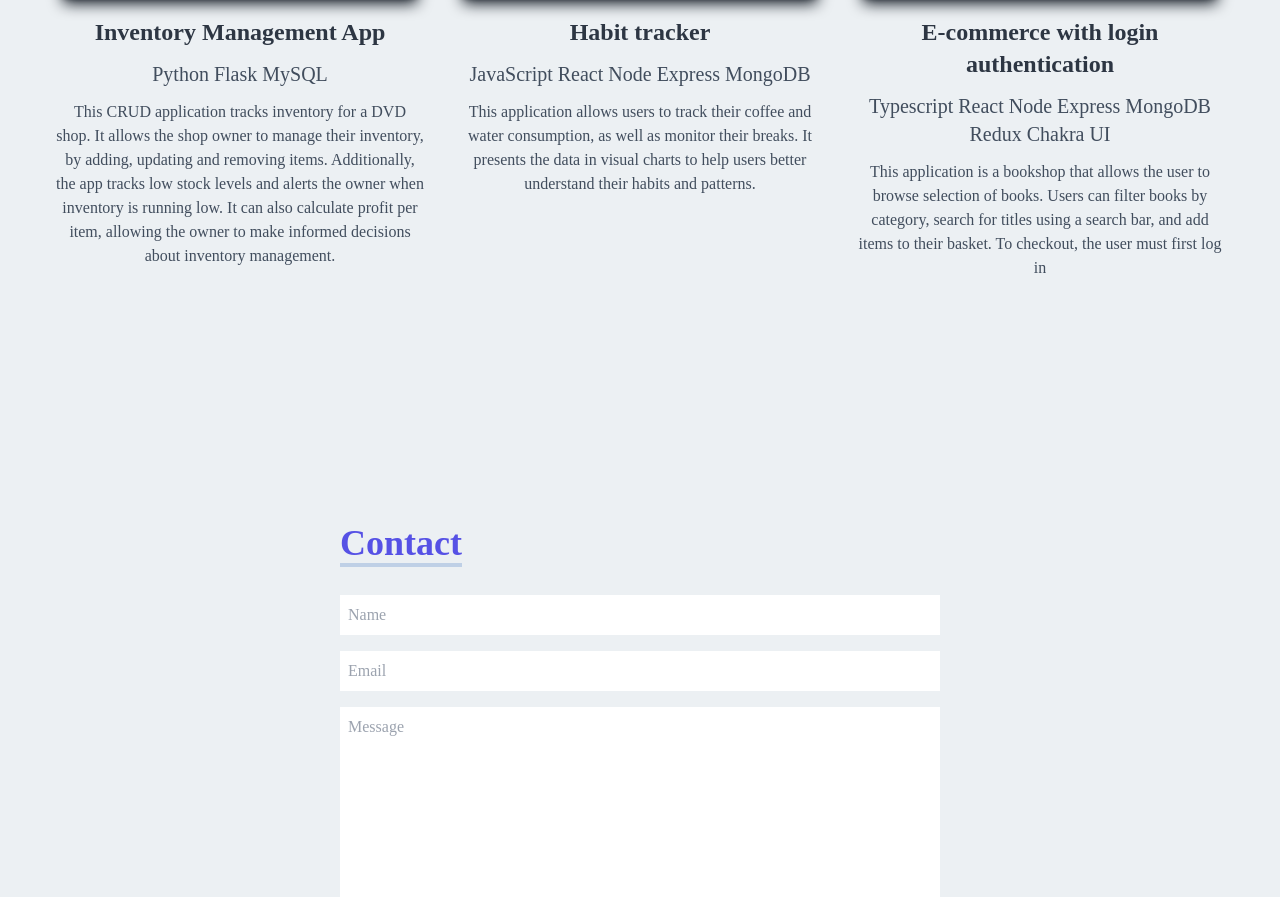
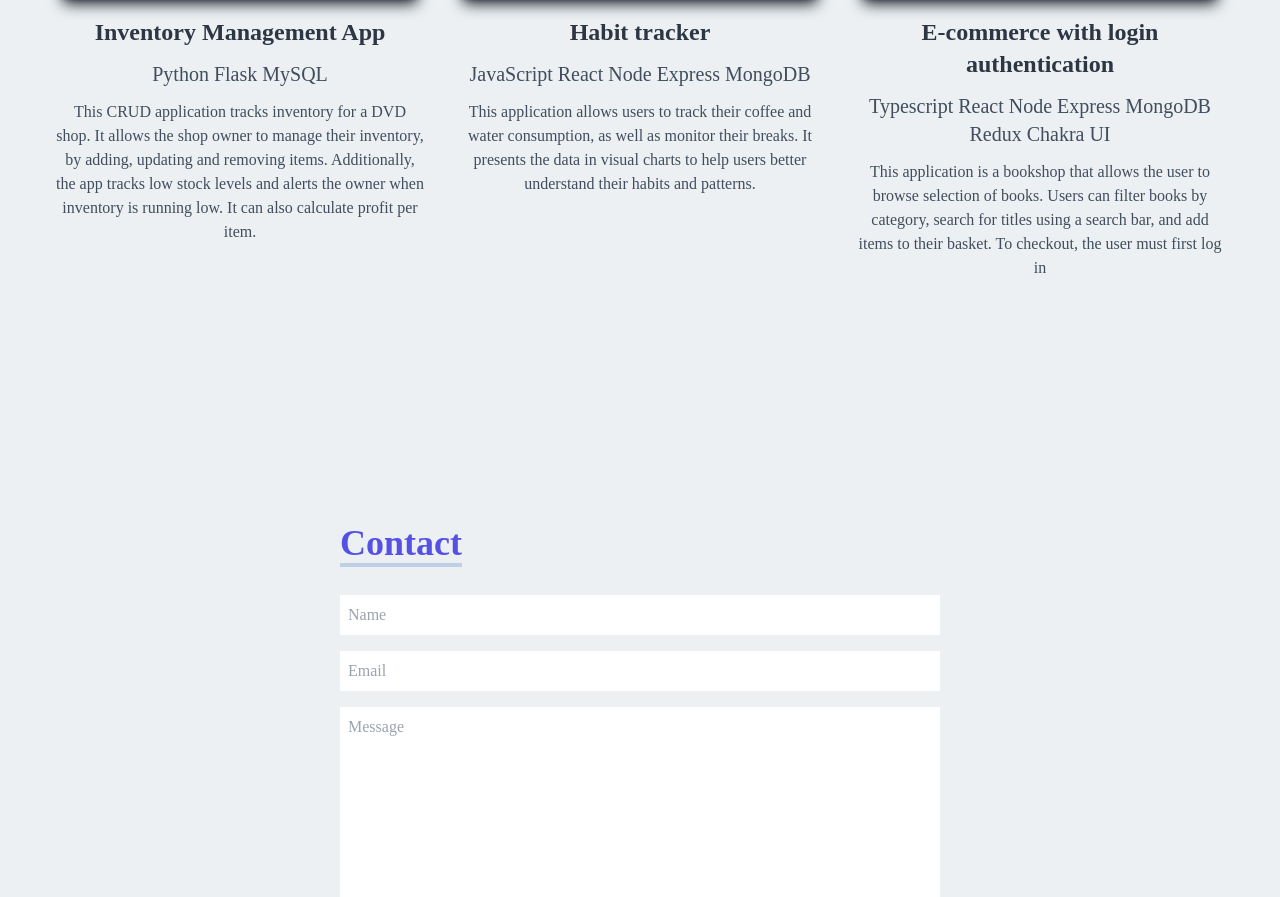
Before and after one commit to 85Marcin/portfolio_page, a React (Create React App) app: page / in a window 1280 px wide. Shown: the part 2823-3720 px from the top of the page. Built offline with nearby package versions, Linux system fonts and the light colour scheme.

Commit message:
little changes

```diff
--- a/src/assets/projects/data/data.js
+++ b/src/assets/projects/data/data.js
@@ -12,7 +12,7 @@ export const data = [
     description: "Inventory Management App",
     technology: "Python Flask MySQL",
     moreInfo: `This CRUD application tracks inventory for a DVD shop.
-    It allows the shop owner to manage their inventory, by adding, updating and removing items. Additionally, the app tracks low stock levels and alerts the owner when inventory is running low. It can also calculate profit per item, allowing the owner to make informed decisions about inventory management.`,
+    It allows the shop owner to manage their inventory, by adding, updating and removing items. Additionally, the app tracks low stock levels and alerts the owner when inventory is running low. It can also calculate profit per item.`,
   },
   {
     id: 2,
--- a/src/components/VideoModal.jsx
+++ b/src/components/VideoModal.jsx
@@ -5,7 +5,7 @@ function VideoModal({ videoUrl, onClose }) {
   return (
     <div className="fixed top-0 left-0 z-50 flex items-center justify-center w-full h-full bg-black bg-opacity-60">
       <div className="relative p-4 bg-white rounded-lg shadow-md w-160 md:w-192">
-        <video controls autoPlay>
+        <video controls autoPlay muted>
           <source src={videoUrl} type="video/mp4" />
           Your browser does not support the video tag.
         </video>
```
